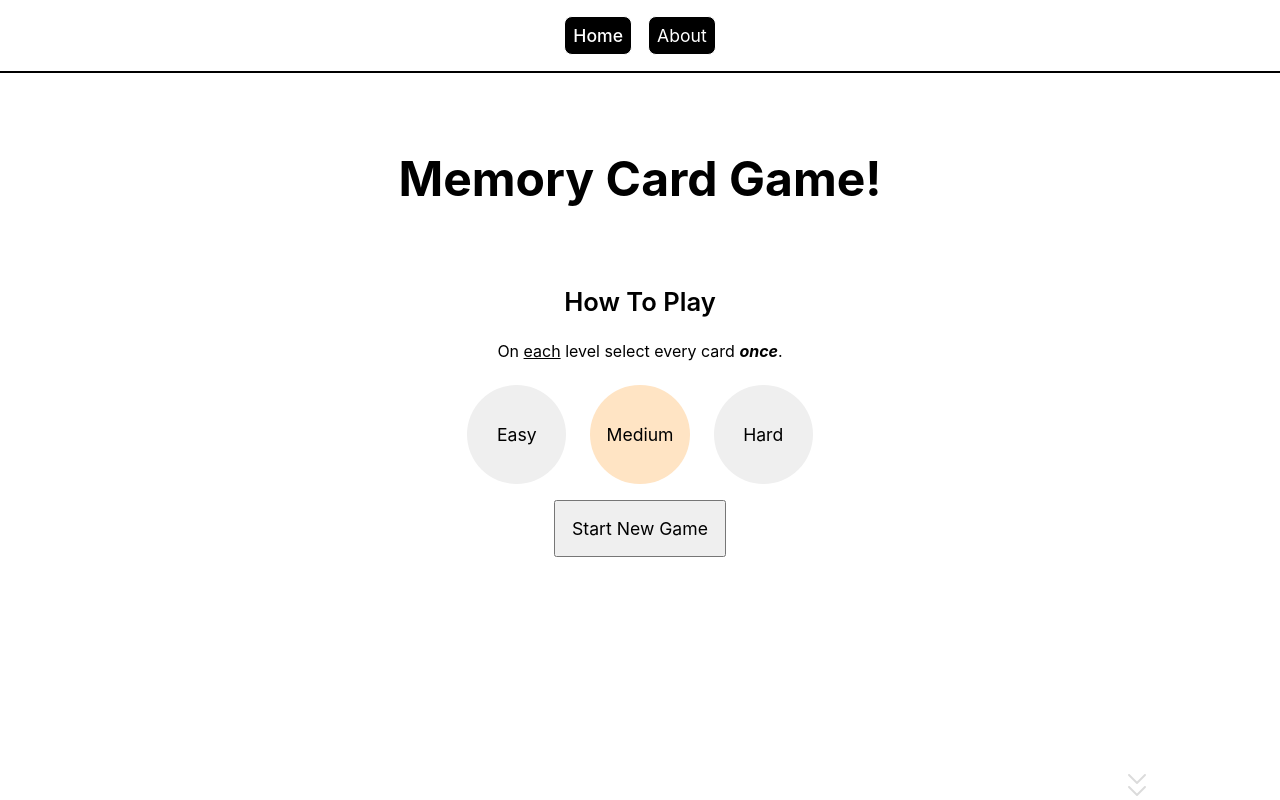
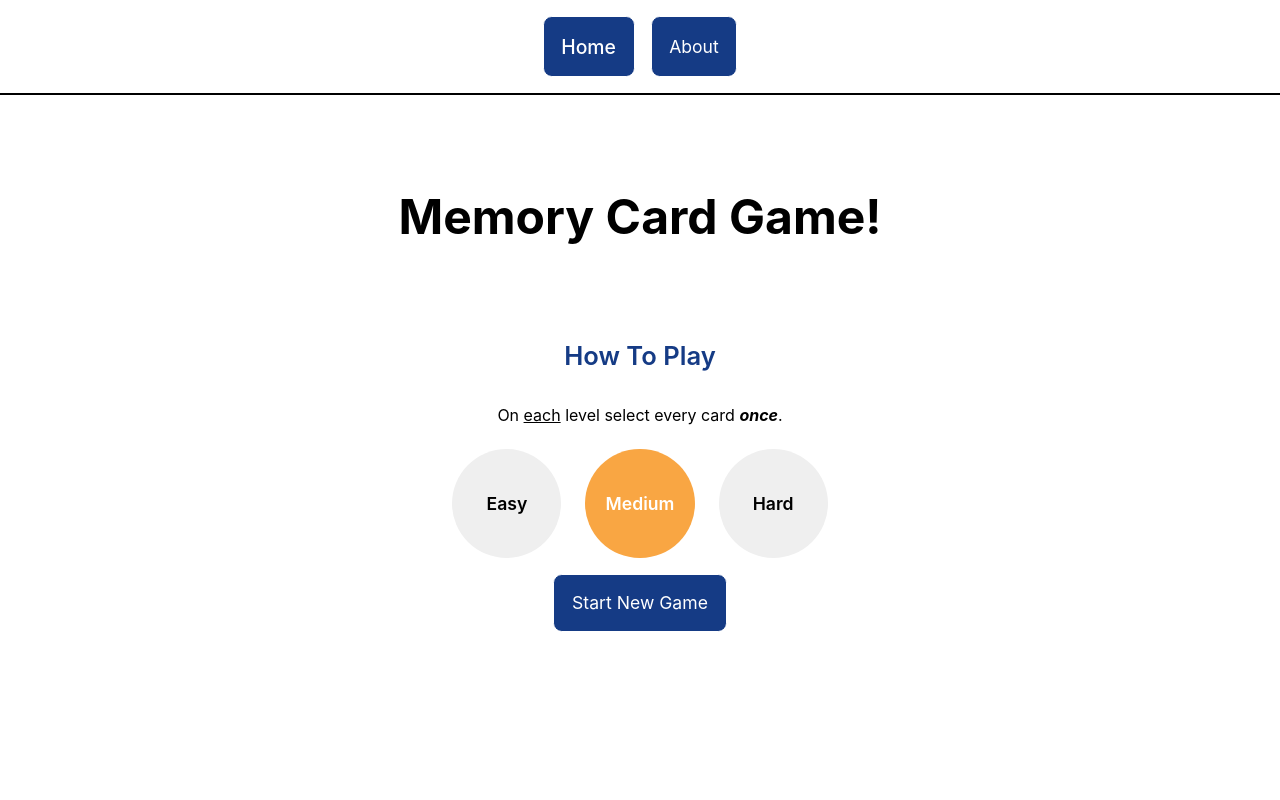
Before and after one commit to stressedball/memory-card, a React (Vite) app: page / in a window 1280 px wide. Built offline with nearby package versions, Linux system fonts and the light colour scheme.

Commit message:
few adjustments

```diff
--- a/src/App.css
+++ b/src/App.css
@@ -1,35 +1,31 @@
 #root {
-  /* padding: 2rem; */
-  padding-bottom: 2rem;
+  /* padding: 2em; */
+  padding-bottom: 2em;
   text-align: center;
 }
 
 h1 {
-  padding: 5rem 0;
+  padding: 2em 0.5em;
   font-size: 3em;
   line-height: 1.1;
 }
 
 header {
   display: flex;
-  gap: 1rem;
+  gap: 1em;
   justify-content: center;
   border-bottom: 2px solid;
-  padding: 1rem 0;
+  padding: 1em 0;
 
   & button {
-    padding: 0.5rem;
-    border: 1px solid;
-    border-radius: 0.5rem;
-    color: white;
-    background-color: black;
+
   }
 }
 
 a {
   text-decoration: none;
   font-weight: 500;
-  font-size: 1.1rem;
+  font-size: 1.1em;
   color: white;
 }
 
@@ -38,13 +34,25 @@ svg {
 }
 
 button {
-  font-size: 1.1rem;
-  padding: 1rem;
+  font-size: 1.1em;
+  padding: 1em;
+
+  &.standard {
+    background-color: var(--primary);
+    color: white;
+    padding: 1em;
+    border: 1px solid;
+    border-radius: 0.5em;
+  }
 }
 
 .result {
-  font-size: 1.1rem;
+  font-size: 1.1em;
   font-weight: 600;
   text-transform: uppercase;
-  padding-bottom: 1rem;
+  padding-bottom: 1em;
 }
+
+@media screen {
+
+}
--- a/src/App.tsx
+++ b/src/App.tsx
@@ -10,10 +10,10 @@ function App() {
   return (
     <>
       <header>
-        <button>
+        <button className="standard">
           <a href="/">Home</a>
         </button>
-        <button onClick={() => {}}>About</button>
+        <button className="standard" onClick={() => {}}>About</button>
       </header>
       {!isGame ? <NewGame /> : isEndGame ? <EndGame /> : <Game />}
     </>
--- a/src/EndGame.tsx
+++ b/src/EndGame.tsx
@@ -14,7 +14,7 @@ export function EndGame() {
           You cleared {level - 1} {level - 1 > 1 ? "levels" : "level"}
         </p>
       )}
-      <button onClick={makeNewGame}>Start New Game</button>
+      <button className="standard" onClick={makeNewGame}>Start New Game</button>
     </>
   );
 }
--- a/src/NewGame.tsx
+++ b/src/NewGame.tsx
@@ -27,25 +27,25 @@ export function NewGame() {
         <div>
           <button
             onClick={() => handleDifficulty(1)}
-            className={`${difficulty === 1 ? "selected" : ""}`}
+            className={`easy ${difficulty === 1 ? "selected" : ""}`}
           >
             Easy
           </button>
           <button
             onClick={() => handleDifficulty(2)}
-            className={`${difficulty === 2 ? "selected" : ""}`}
+            className={`medium ${difficulty === 2 ? "selected" : ""}`}
           >
             Medium
           </button>
           <button
             onClick={() => handleDifficulty(3)}
-            className={`${difficulty === 3 ? "selected" : ""}`}
+            className={`hard ${difficulty === 3 ? "selected" : ""}`}
           >
             Hard
           </button>
         </div>
       </section>
-      <button onClick={handleIsGame}>Start New Game</button>
+      <button className="standard" onClick={handleIsGame}>Start New Game</button>
       <ScrollArrow />
     </>
   );
--- a/src/ScrollArrow.tsx
+++ b/src/ScrollArrow.tsx
@@ -1,21 +1,48 @@
+import { useEffect, useState } from "react";
+
+// purely to set the arrow indicator for mobile users to hint them to scroll down
 export default function ScrollArrow() {
+  const [displayArrow, setDisplayArrow] = useState(false);
+  const [removeArrow, setRemoveArrow] = useState(false);
+  // on scroll event hide/display arrow
+  useEffect(() => {
+    const handleRemoveArrow = () => {
+      setRemoveArrow(true);
+    };
+    window.addEventListener("scroll", handleRemoveArrow);
+    return () => {
+      window.removeEventListener("scroll", handleRemoveArrow);
+      // check general position (if desktop screen no need to place the arrow)
+      if (checkButtonPosition()) setDisplayArrow(true);
+    };
+  }, []);
+
   return (
     <>
+      {displayArrow ? (
+        <div id="arrow" className={`${removeArrow ? "fade-out" : ""}`}>
           <svg
-        id="arrow"
-        width="30px"
-        height="30px"
-        viewBox="0 0 15 15"
+            width="35px"
+            height="35px"
             fill="none"
+            viewBox="0 0 24 24"
             xmlns="http://www.w3.org/2000/svg"
           >
             <path
-          fill-rule="evenodd"
-          clip-rule="evenodd"
-          d="M3.85355 2.14645C3.65829 1.95118 3.34171 1.95118 3.14645 2.14645C2.95118 2.34171 2.95118 2.65829 3.14645 2.85355L7.14645 6.85355C7.34171 7.04882 7.65829 7.04882 7.85355 6.85355L11.8536 2.85355C12.0488 2.65829 12.0488 2.34171 11.8536 2.14645C11.6583 1.95118 11.3417 1.95118 11.1464 2.14645L7.5 5.79289L3.85355 2.14645ZM3.85355 8.14645C3.65829 7.95118 3.34171 7.95118 3.14645 8.14645C2.95118 8.34171 2.95118 8.65829 3.14645 8.85355L7.14645 12.8536C7.34171 13.0488 7.65829 13.0488 7.85355 12.8536L11.8536 8.85355C12.0488 8.65829 12.0488 8.34171 11.8536 8.14645C11.6583 7.95118 11.3417 7.95118 11.1464 8.14645L7.5 11.7929L3.85355 8.14645Z"
+              d="M5.70711 9.71069C5.31658 10.1012 5.31658 10.7344 5.70711 11.1249L10.5993 16.0123C11.3805 16.7927 12.6463 16.7924 13.4271 16.0117L18.3174 11.1213C18.708 10.7308 18.708 10.0976 18.3174 9.70708C17.9269 9.31655 17.2937 9.31655 16.9032 9.70708L12.7176 13.8927C12.3271 14.2833 11.6939 14.2832 11.3034 13.8927L7.12132 9.71069C6.7308 9.32016 6.09763 9.32016 5.70711 9.71069Z"
               fill="currentColor"
             />
           </svg>
+        </div>
+      ) : null}
     </>
   );
 }
+
+function checkButtonPosition() {
+  const startButton = document.querySelector("#difficulty + button");
+  if (!startButton) return;
+  if (window.innerHeight <= startButton.getBoundingClientRect().top) {
+    return true;
+  }
+}
--- a/src/assets/css/game.css
+++ b/src/assets/css/game.css
@@ -1,13 +1,13 @@
 h2 {
-  padding: 2rem;
+  padding: 2em;
 }
 
 .deck {
   display: flex;
-  gap: 1rem;
+  gap: 1em;
   flex-wrap: wrap;
   justify-content: center;
-  padding: 2rem 0;
+  padding: 2em 0;
 }
 
 .card-container {
@@ -16,10 +16,10 @@ h2 {
   height: min(33%, 200px);
   border: 2px solid;
   border-color: #f9f9f9;
-  border-radius: 1rem;
+  border-radius: 1em;
   overflow: hidden;
   & img {
-    border-radius: 1rem;
+    border-radius: 1em;
     width: 100%;
   }
 
@@ -29,8 +29,8 @@ h2 {
 }
 
 .lightsaber {
-  width: 3rem;
-  height: 3rem;
+  width: 3em;
+  height: 3em;
   fill: #242424;
 
   &.done {
--- a/src/assets/css/new-game.css
+++ b/src/assets/css/new-game.css
@@ -1,12 +1,13 @@
 #instructions {
   & > p {
     font-weight: 600;
-        font-size: 1.6rem;
-        padding-bottom: 1rem;
+    font-size: 1.6em;
+    padding-bottom: 1em;
+    color: var(--primary);
   }
 
   & div {
-        padding: 0.5rem;
+    padding: 0.5em;
   }
 }
 
@@ -16,20 +17,30 @@
     flex-wrap: wrap;
     align-items: center;
     justify-content: center;
-        gap: 1.5rem;
+    gap: 1.5em;
     width: 100%;
-        padding: 1rem;
+    padding: 1em;
 
     & button {
       border-radius: 50%;
-            height: 6.2rem;
-            width: 6.2rem;
-            padding: 1rem;
-            font-size: 1.1rem;
+      height: 6.2em;
+      width: 6.2em;
+      padding: 1em;
+      font-size: 1.1em;
+      font-weight: 600;
       border: none;
 
       &.selected {
-                background-color: bisque;
+        color: white;
+        &.easy {
+          background-color: #75cf48;
+        }
+        &.medium {
+          background-color: #f9a643;
+        }
+        &.hard {
+          background-color: red;
+        }
       }
     }
   }
@@ -37,9 +48,13 @@
 
 #arrow {
   position: absolute;
+  right: 10%;
   bottom: 0;
-    right: 10%;
-    animation: wavy 1200ms alternate infinite;
+  /* animation: wavy 1800ms infinite alternate ease-in-out; */
+
+  &.fade-out {
+    animation: wavy 1000ms forwards ease-in-out;
+  }
 }
 
 @keyframes wavy {
@@ -50,3 +65,13 @@
     opacity: 0;
   }
 }
+
+@keyframes slideOut {
+  from {
+    translate: (0, 0);
+  }
+  to {
+    transform: translate(500%, 0);
+    opacity: 0;
+  }
+}
--- a/src/index.css
+++ b/src/index.css
@@ -5,6 +5,7 @@
 }
 
 :root {
+  --primary : rgb(21 59 133);;
 }
 
 body {
```
Lines whose indentation alone changed are shown as unchanged.
